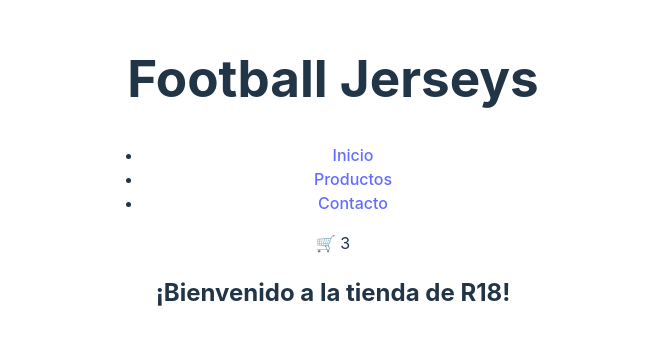
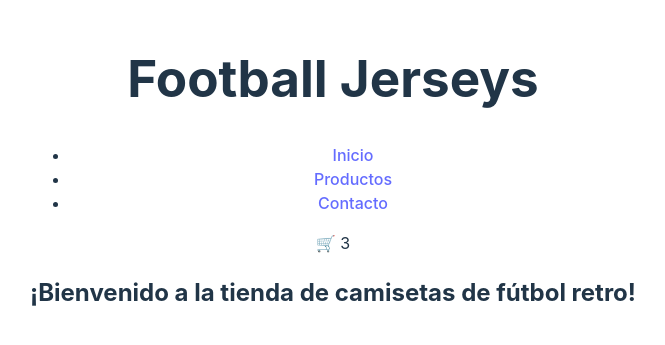
Before and after one commit to MatiasArias97/proyecto-react, a React (Vite) app: page / in a window 1280 px wide. Shown: the part 243-588 px from the top of the page, without its empty margins (307-972 px from the left). Built offline with nearby package versions, Linux system fonts and the light colour scheme.

Commit message:
[M] errores

```diff
--- a/src/App.jsx
+++ b/src/App.jsx
@@ -1,12 +1,12 @@
-import NavBar from './components/navbar';
-import ItemListContainer from './components/itemListContainer';
+import NavBar from './components/NavBar';
+import ItemListContainer from './components/ItemListContainer';
 import './App.css'; // Opcional
 
 function App() {
   return (
     <div className="App">
       <NavBar />
-      <ItemListContainer greeting="¡Bienvenido a la tienda de R18!" />
+      <ItemListContainer greeting="¡Bienvenido a la tienda de camisetas de fútbol retro!" />
     </div>
   );
 }
--- a/vite.config.js
+++ b/vite.config.js
@@ -4,6 +4,6 @@ import react from '@vitejs/plugin-react'
 // https://vite.dev/config/
 export default defineConfig({
   plugins: [react()],
-  base: "</proyecto-react>/"
+  base: "https://MatiasArias97.gitlab.io/proyecto-react"
 
 })
```
